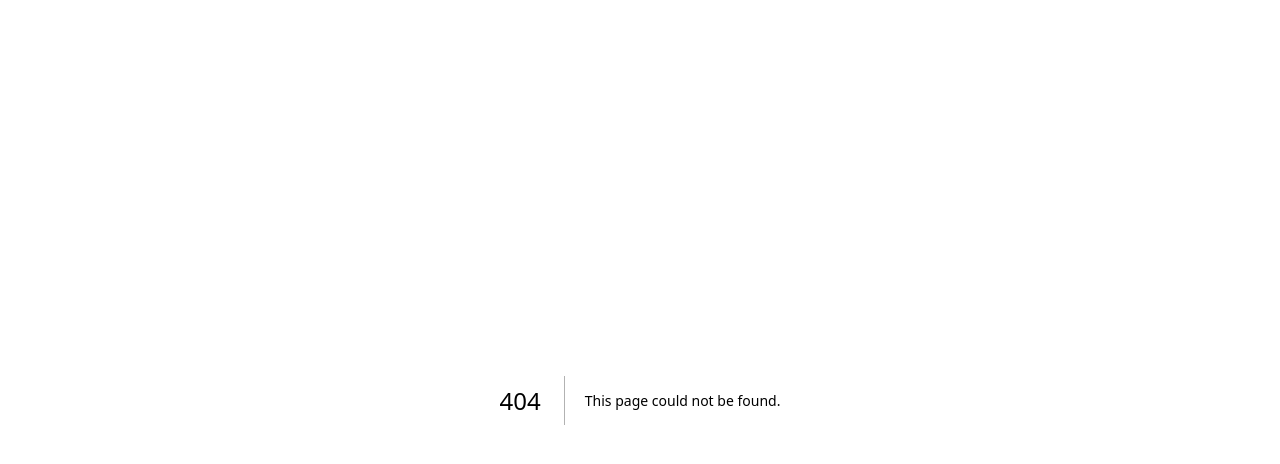
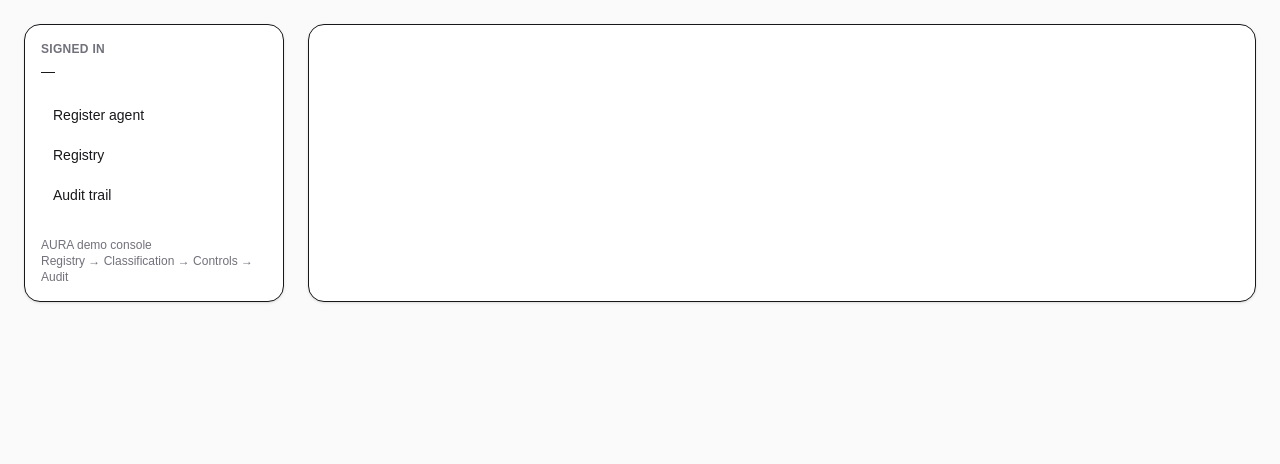
Before and after one commit to drshwetaX/aif-gateway, a Next.js app: page /components/ConsoleLayout in a window 1280 px wide. Before the commit this address had no page. Shown: the top 464 px of the page. Built offline with nearby package versions, Linux system fonts and the light colour scheme; no server answers.

Commit message:
Create ConsoleLayout.tsx

```diff
--- /dev/null
+++ b/pages/components/ConsoleLayout.tsx
@@ -0,0 +1,72 @@
+import Link from "next/link";
+import { useRouter } from "next/router";
+import { ReactNode, useEffect, useState } from "react";
+
+type Me = { email: string } | null;
+
+const NAV = [
+  { href: "/console/registry", label: "Register agent" },
+  { href: "/console/agents", label: "Registry" },
+  { href: "/console/audit", label: "Audit trail" },
+];
+
+export default function ConsoleLayout({ children }: { children: ReactNode }) {
+  const router = useRouter();
+  const [me, setMe] = useState<Me>(null);
+
+  useEffect(() => {
+    fetch("/api/me")
+      .then((r) => (r.ok ? r.json() : null))
+      .then((d) => setMe(d?.email ? { email: d.email } : null))
+      .catch(() => setMe(null));
+  }, []);
+
+  return (
+    <div className="min-h-screen bg-zinc-50 text-zinc-900">
+      <div className="mx-auto max-w-7xl px-6 py-6">
+        <div className="grid grid-cols-[260px_1fr] gap-6">
+          {/* LEFT NAV */}
+          <aside className="rounded-2xl border bg-white p-4 shadow-sm">
+            <div className="mb-4">
+              <div className="text-xs font-semibold uppercase tracking-wide text-zinc-500">
+                Signed in
+              </div>
+              <div className="mt-1 text-sm font-medium">
+                {me?.email || "—"}
+              </div>
+            </div>
+
+            <nav className="space-y-1">
+              {NAV.map((n) => {
+                const active = router.pathname === n.href;
+                return (
+                  <Link
+                    key={n.href}
+                    href={n.href}
+                    className={`block rounded-xl px-3 py-2 text-sm transition ${
+                      active
+                        ? "bg-zinc-100 font-semibold"
+                        : "hover:bg-zinc-50"
+                    }`}
+                  >
+                    {n.label}
+                  </Link>
+                );
+              })}
+            </nav>
+
+            <div className="mt-6 text-xs text-zinc-500">
+              AURA demo console<br />
+              Registry → Classification → Controls → Audit
+            </div>
+          </aside>
+
+          {/* MAIN */}
+          <main className="rounded-2xl border bg-white p-6 shadow-sm">
+            {children}
+          </main>
+        </div>
+      </div>
+    </div>
+  );
+}
```
